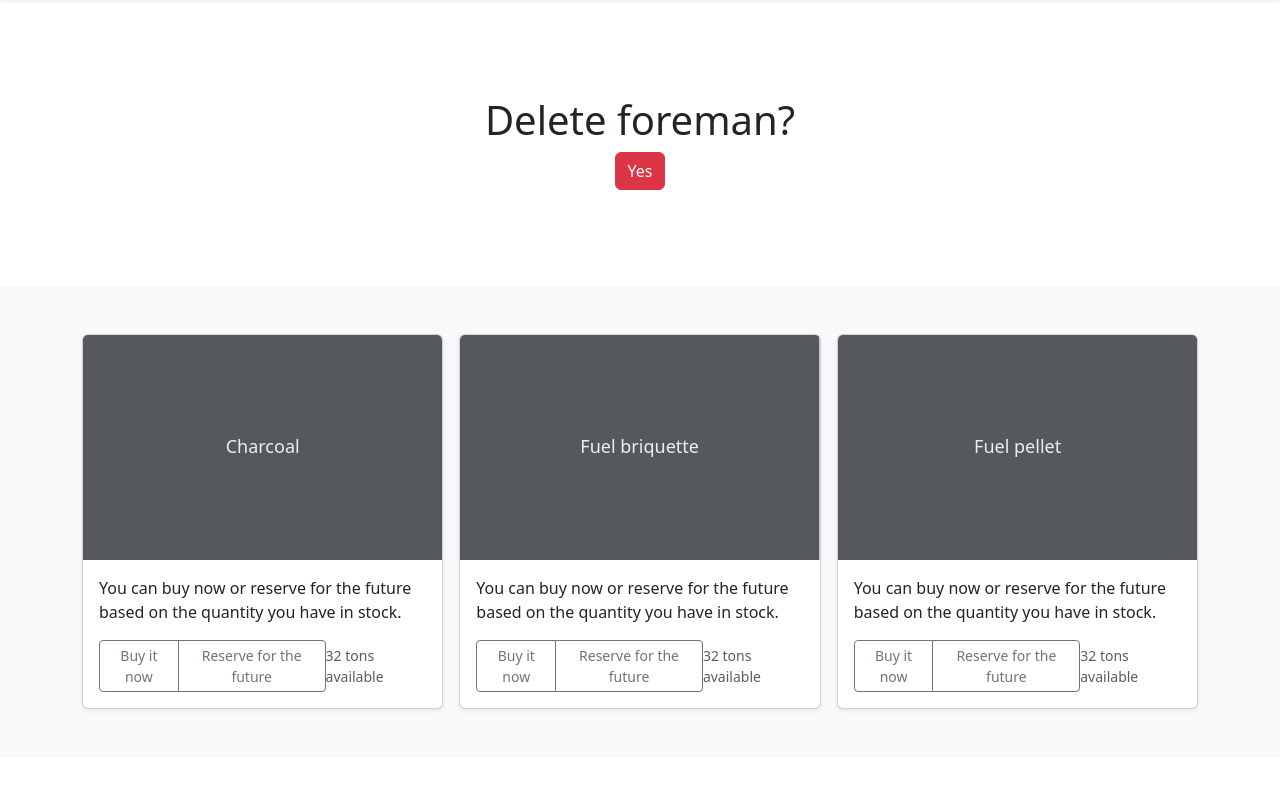
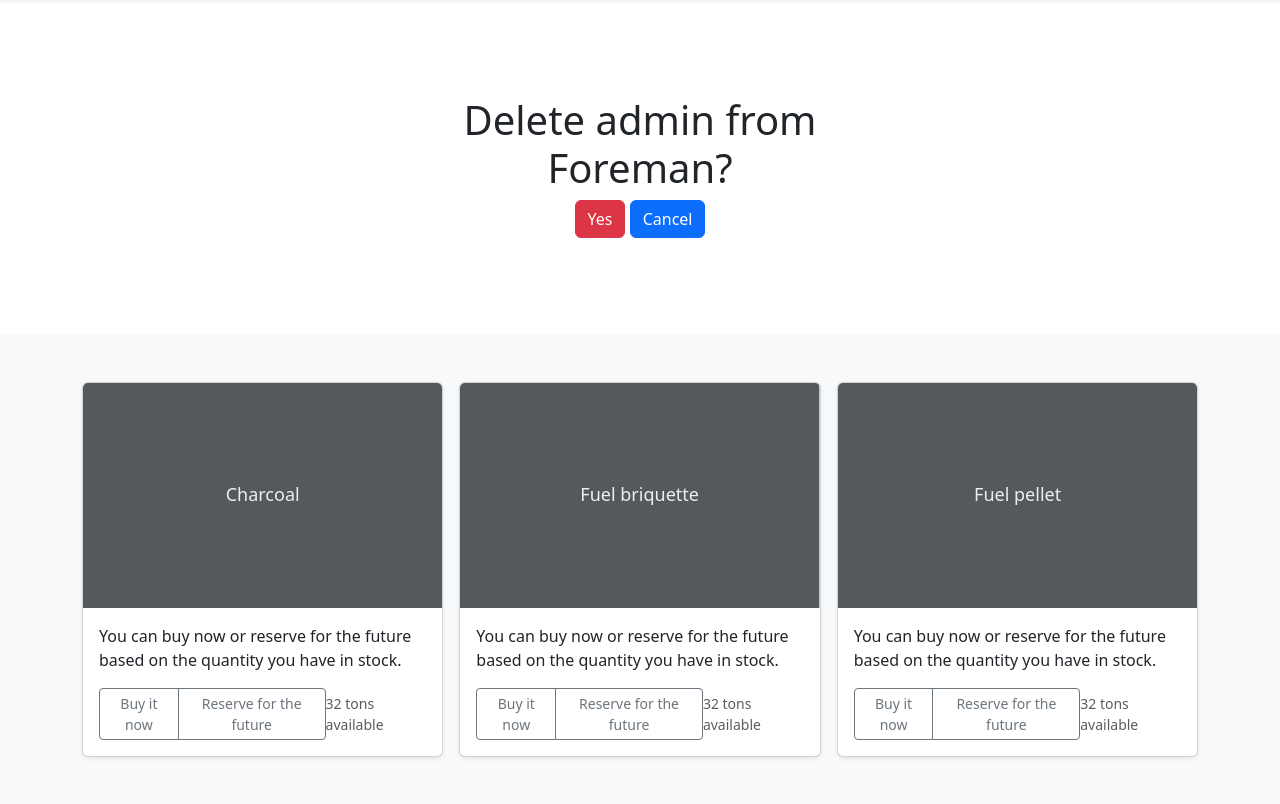
Before and after one commit to AnatoliyPilipey/production-plant, a Django app: page /foreman/1/delete/ in a window 1280 px wide. Shown: the part 56-860 px from the top of the page. Run offline with Django 4.2, Linux system fonts and the light colour scheme; a user stored in the database is signed in; data comes from the database, SQL or seed files in the repository; some libraries are stand-ins or nearby versions.

Commit message:
Add button Cancel on page Confirm Delete.

```diff
--- a/templates/hall/foreman_confirm_delete.html
+++ b/templates/hall/foreman_confirm_delete.html
@@ -1,10 +1,13 @@
 {% extends "base.html" %}
 
 {% block content %}
-  <h1>Delete foreman?</h1>
+  <h1>Delete {{ foreman.username }} from Foreman?</h1>
   <form action="" method="post">
     {% csrf_token %}
 
     <input type="submit" value="Yes" class="btn btn-danger">
+    <button class="btn btn-primary">
+      <a style="color: white; text-decoration: none;" href="{% url 'hall:foreman-list' %}">Cancel</a>
+    </button>
   </form>
 {% endblock %}
--- a/templates/hall/work_commitments_confirm_delete.html
+++ b/templates/hall/work_commitments_confirm_delete.html
@@ -6,5 +6,8 @@
     {% csrf_token %}
 
     <input type="submit" value="Yes" class="btn btn-danger">
+    <button class="btn btn-primary">
+      <a style="color: white; text-decoration: none;" href="{% url 'hall:work-commitments-list' %}">Cancel</a>
+    </button>
   </form>
 {% endblock %}
```
